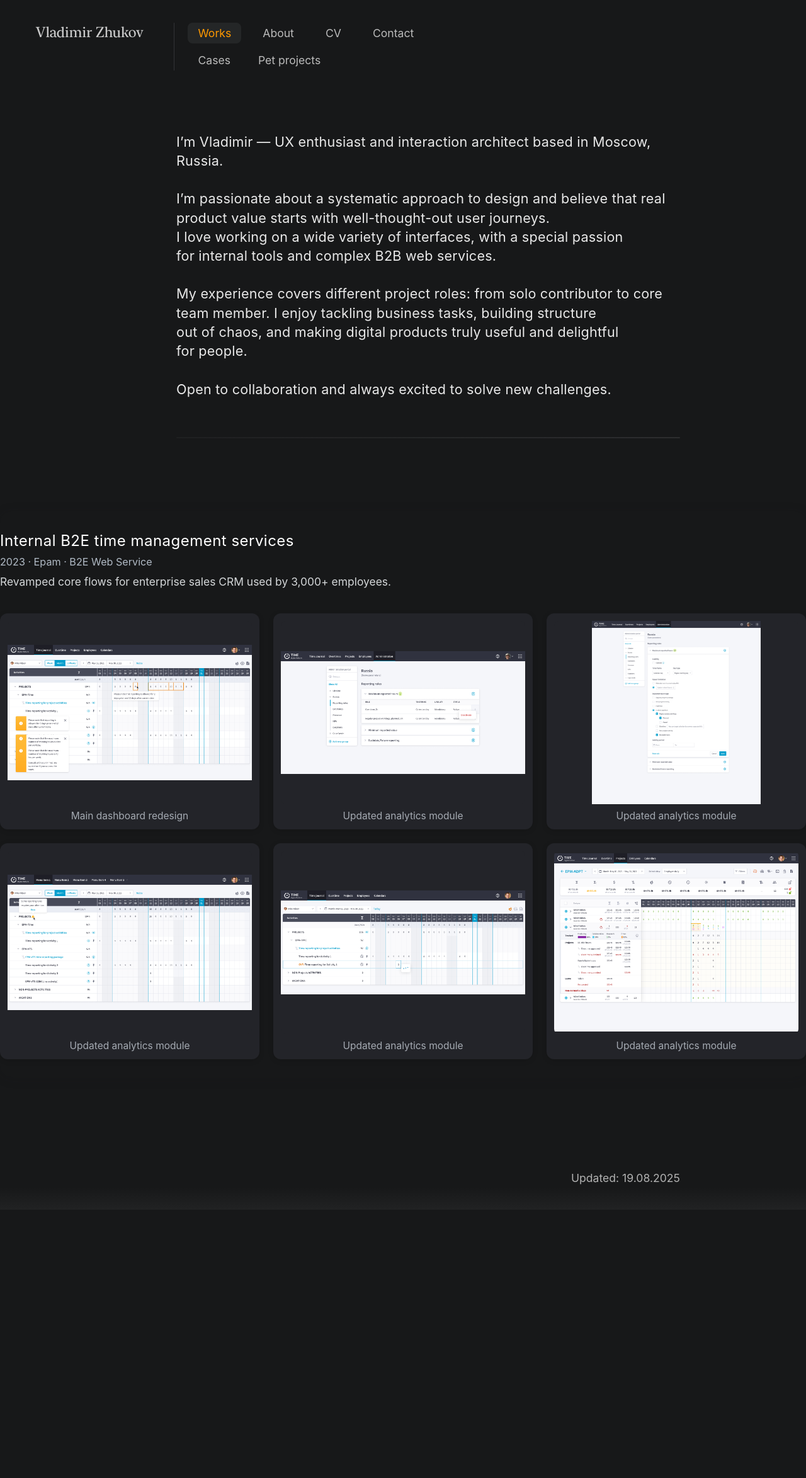
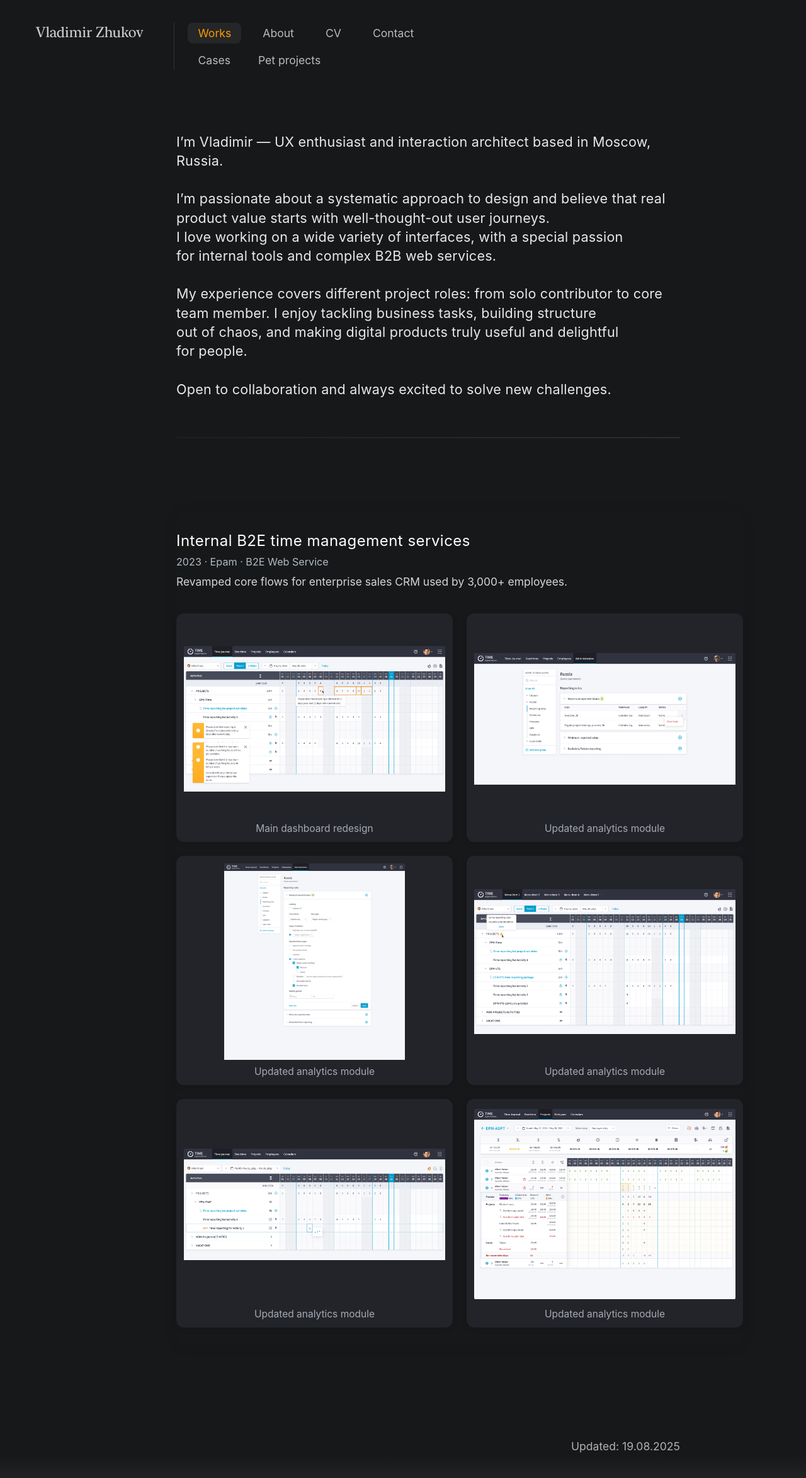
Before and after one commit to uxiscool/experience, a Jekyll site: the page built from index.md, in a window 1280 px wide. Shown: the whole page at 63% size. Built offline with Jekyll 4.4.1, drawn with Linux system fonts in a browser that asks for light colours; before the commit the page ends 1921 px from its top, so only the background shows below that.

Commit message:
Add files via upload

```diff
--- a/css/main.css
+++ b/css/main.css
@@ -280,6 +280,7 @@ section { padding-top: 2rem; }
   flex-direction: column;
   gap: 60px;
   margin: 0px 0 32px;
+  padding: 0 100px 0 280px;
 }
 .case-block {
   border-radius: 18px;
```
